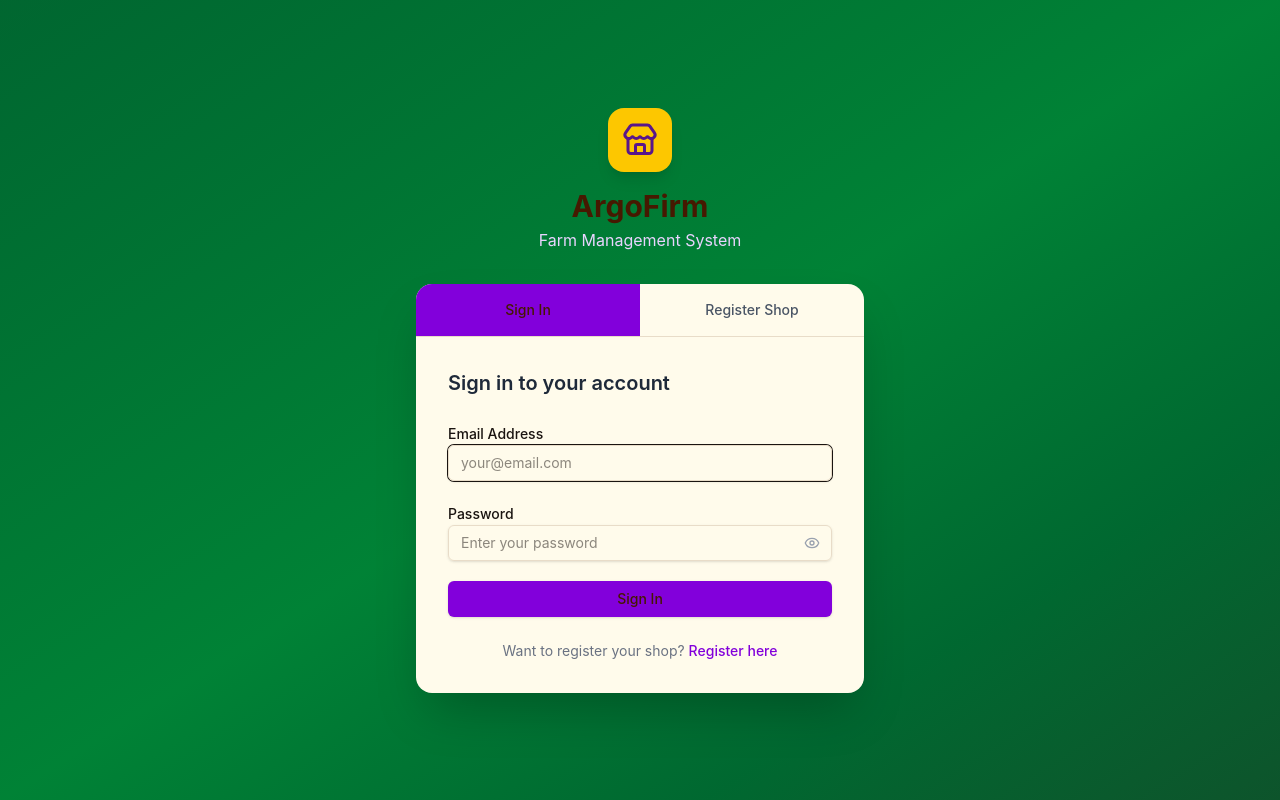
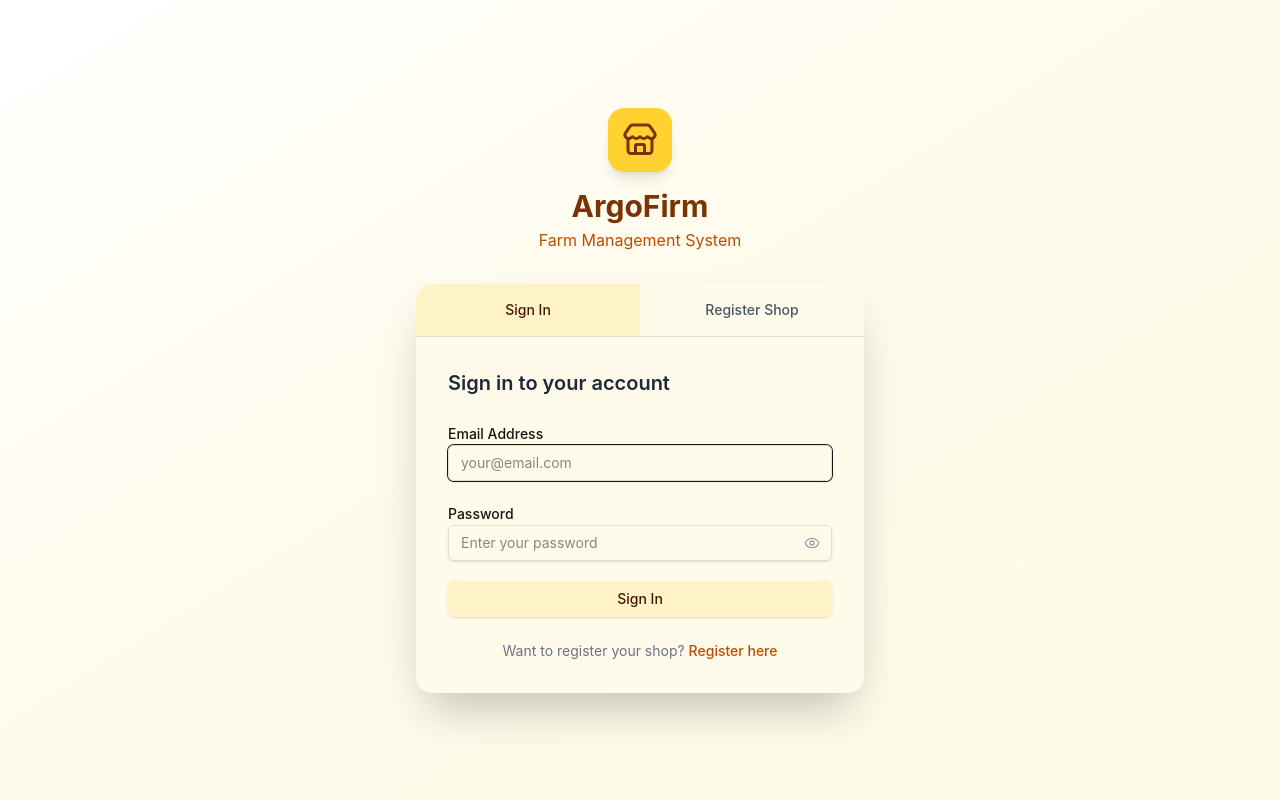
Before and after one commit to faizanchohan3/finalfarm, a Next.js app: page /login in a window 1280 px wide. Built offline with nearby package versions, Linux system fonts and the light colour scheme; no server answers.

Commit message:
Update: Change color theme from purple to white and golden

```diff
--- a/app/login/page.tsx
+++ b/app/login/page.tsx
@@ -83,15 +83,15 @@ export default function LoginPage() {
   }
 
   return (
-    <div className="min-h-screen bg-gradient-to-br from-green-800 via-green-700 to-green-900 flex items-center justify-center p-4">
+    <div className="min-h-screen bg-gradient-to-br from-white via-amber-50 to-yellow-50 flex items-center justify-center p-4">
       <div className="w-full max-w-md">
         {/* Logo */}
         <div className="text-center mb-8">
-          <div className="inline-flex items-center justify-center w-16 h-16 bg-yellow-400 rounded-2xl mb-4 shadow-lg">
-            <Store className="w-9 h-9 text-purple-900" />
+          <div className="inline-flex items-center justify-center w-16 h-16 bg-amber-300 rounded-2xl mb-4 shadow-lg">
+            <Store className="w-9 h-9 text-amber-900" />
           </div>
-          <h1 className="text-3xl font-bold text-amber-950">ArgoFirm</h1>
-          <p className="text-purple-200 mt-1">Farm Management System</p>
+          <h1 className="text-3xl font-bold text-amber-900">ArgoFirm</h1>
+          <p className="text-amber-700 mt-1">Farm Management System</p>
         </div>
 
         {/* Card */}
@@ -102,7 +102,7 @@ export default function LoginPage() {
               onClick={() => setTab("login")}
               className={`flex-1 py-4 text-sm font-medium transition-colors ${
                 tab === "login"
-                  ? "bg-purple-700 text-amber-950"
+                  ? "bg-amber-100 text-amber-950"
                   : "text-gray-600 hover:text-gray-800 hover:bg-amber-50"
               }`}
             >
@@ -112,7 +112,7 @@ export default function LoginPage() {
               onClick={() => setTab("register")}
               className={`flex-1 py-4 text-sm font-medium transition-colors ${
                 tab === "register"
-                  ? "bg-purple-700 text-amber-950"
+                  ? "bg-amber-100 text-amber-950"
                   : "text-gray-600 hover:text-gray-800 hover:bg-amber-50"
               }`}
             >
@@ -166,14 +166,14 @@ export default function LoginPage() {
                     </div>
                   )}
 
-                  <Button type="submit" className="w-full bg-purple-700 hover:bg-purple-800" disabled={loginLoading}>
+                  <Button type="submit" className="w-full bg-amber-100 hover:bg-white" disabled={loginLoading}>
                     {loginLoading ? <><Loader2 className="w-4 h-4 animate-spin" /> Signing in...</> : "Sign In"}
                   </Button>
                 </form>
 
                 <p className="mt-6 text-center text-sm text-gray-500">
                   Want to register your shop?{" "}
-                  <button onClick={() => setTab("register")} className="text-purple-700 font-medium hover:underline">
+                  <button onClick={() => setTab("register")} className="text-amber-700 font-medium hover:underline">
                     Register here
                   </button>
                 </p>
@@ -186,7 +186,7 @@ export default function LoginPage() {
                 {regSuccess ? (
                   <div className="text-center py-6">
                     <div className="inline-flex items-center justify-center w-16 h-16 bg-green-100 rounded-full mb-4">
-                      <CheckCircle className="w-9 h-9 text-purple-600" />
+                      <CheckCircle className="w-9 h-9 text-amber-600" />
                     </div>
                     <h2 className="text-xl font-bold text-gray-800 mb-2">Registration Submitted!</h2>
                     <p className="text-gray-500 text-sm mb-6">
@@ -195,7 +195,7 @@ export default function LoginPage() {
                     </p>
                     <Button
                       onClick={() => { setTab("login"); setRegSuccess(false) }}
-                      className="bg-purple-700 hover:bg-purple-800"
+                      className="bg-amber-100 hover:bg-white"
                     >
                       Back to Sign In
                     </Button>
@@ -203,7 +203,7 @@ export default function LoginPage() {
                 ) : (
                   <>
                     <div className="flex items-center gap-2 mb-6">
-                      <ShoppingBag className="w-5 h-5 text-purple-700" />
+                      <ShoppingBag className="w-5 h-5 text-amber-700" />
                       <h2 className="text-xl font-semibold text-gray-800">Register Your Shop</h2>
                     </div>
                     <form onSubmit={handleRegister} className="space-y-4">
@@ -287,14 +287,14 @@ export default function LoginPage() {
                         </div>
                       )}
 
-                      <Button type="submit" className="w-full bg-purple-700 hover:bg-purple-800 mt-2" disabled={regLoading}>
+                      <Button type="submit" className="w-full bg-amber-100 hover:bg-white mt-2" disabled={regLoading}>
                         {regLoading ? <><Loader2 className="w-4 h-4 animate-spin" /> Submitting...</> : "Submit Registration"}
                       </Button>
                     </form>
 
                     <p className="mt-4 text-center text-xs text-gray-400">
                       Already have an account?{" "}
-                      <button onClick={() => setTab("login")} className="text-purple-700 font-medium hover:underline">
+                      <button onClick={() => setTab("login")} className="text-amber-700 font-medium hover:underline">
                         Sign In
                       </button>
                     </p>
--- a/components/sidebar.tsx
+++ b/components/sidebar.tsx
@@ -144,17 +144,17 @@ export function Sidebar() {
   return (
     <aside
       className={cn(
-        "relative flex flex-col bg-purple-800 text-amber-950 transition-all duration-300 h-screen overflow-hidden",
+        "relative flex flex-col bg-white text-amber-950 transition-all duration-300 h-screen overflow-hidden border-r border-amber-200",
         collapsed ? "w-16" : "w-64"
       )}
     >
       {/* Logo */}
-      <div className="flex items-center gap-3 px-4 py-5 border-b border-purple-700 flex-shrink-0">
-        <div className="flex-shrink-0 w-8 h-8 rounded-lg overflow-hidden flex items-center justify-center bg-yellow-400">
+      <div className="flex items-center gap-3 px-4 py-5 border-b border-amber-200 flex-shrink-0">
+        <div className="flex-shrink-0 w-8 h-8 rounded-lg overflow-hidden flex items-center justify-center bg-amber-300">
           {shopLogo ? (
             <img src={shopLogo} alt="Shop Logo" className="w-full h-full object-cover" />
           ) : (
-            <Store className="w-5 h-5 text-purple-900" />
+            <Store className="w-5 h-5 text-amber-900" />
           )}
         </div>
         {!collapsed && (
@@ -162,7 +162,7 @@ export function Sidebar() {
             <p className="font-bold text-sm leading-tight truncate">
               {isSuperAdmin ? "Gala Mandi" : (shopName || "Gala Mandi")}
             </p>
-            <p className="text-purple-300 text-xs">
+            <p className="text-amber-100 text-xs">
               {isSuperAdmin ? "Platform Head" : "Shop Management"}
             </p>
           </div>
@@ -183,7 +183,7 @@ export function Sidebar() {
                 <div
                   className={cn(
                     "flex items-center rounded-lg transition-colors",
-                    active ? "bg-purple-600" : "hover:bg-purple-700"
+                    active ? "bg-amber-100" : "hover:bg-amber-100"
                   )}
                 >
                   <Link
@@ -196,7 +196,7 @@ export function Sidebar() {
                   {!collapsed && (
                     <button
                       onClick={() => setReportsOpen((o) => !o)}
-                      className="pr-3 py-2.5 text-purple-200 hover:text-amber-950 transition-colors"
+                      className="pr-3 py-2.5 text-amber-100 hover:text-amber-950 transition-colors"
                       aria-label="Toggle reports menu"
                     >
                       <ChevronDown
@@ -216,7 +216,7 @@ export function Sidebar() {
                       reportsOpen ? "max-h-96 opacity-100" : "max-h-0 opacity-0"
                     )}
                   >
-                    <div className="ml-4 mt-1 border-l-2 border-purple-600 pl-3 pb-1 space-y-0.5">
+                    <div className="ml-4 mt-1 border-l-2 border-amber-200 pl-3 pb-1 space-y-0.5">
                       {reportSubItems.map((sub) => {
                         const subActive = pathname === sub.href
                         return (
@@ -226,8 +226,8 @@ export function Sidebar() {
                             className={cn(
                               "flex items-center py-1.5 px-2 rounded text-xs font-medium transition-colors",
                               subActive
-                                ? "bg-purple-700 text-yellow-300"
-                                : "text-purple-300 hover:bg-purple-700 hover:text-amber-950"
+                                ? "bg-amber-100 text-yellow-300"
+                                : "text-amber-100 hover:bg-amber-100 hover:text-amber-950"
                             )}
                           >
                             {sub.label}
@@ -247,7 +247,7 @@ export function Sidebar() {
               href={href}
               className={cn(
                 "flex items-center gap-3 px-3 py-2.5 rounded-lg text-sm font-medium transition-colors",
-                active ? "bg-purple-600 text-amber-950" : "text-green-100 hover:bg-purple-700 hover:text-amber-950"
+                active ? "bg-amber-100 text-amber-950" : "text-green-100 hover:bg-amber-100 hover:text-amber-950"
               )}
             >
               <Icon className="w-5 h-5 flex-shrink-0" />
@@ -260,7 +260,7 @@ export function Sidebar() {
       {/* Collapse toggle */}
       <button
         onClick={() => setCollapsed(!collapsed)}
-        className="absolute -right-3 top-20 w-6 h-6 bg-purple-700 border border-purple-600 rounded-full flex items-center justify-center hover:bg-purple-600 transition-colors"
+        className="absolute -right-3 top-20 w-6 h-6 bg-amber-100 border border-amber-200 rounded-full flex items-center justify-center hover:bg-amber-100 transition-colors"
       >
         {collapsed ? (
           <ChevronRight className="w-3 h-3 text-amber-950" />
```
